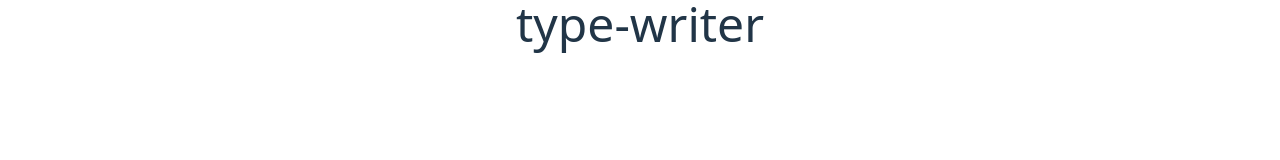
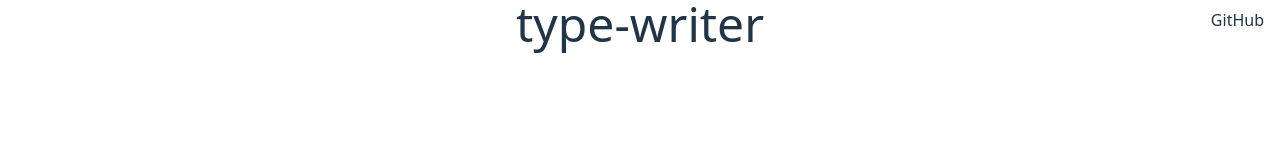
Before and after one commit to Oshimani/type-writer, a Svelte app: page / in a window 1280 px wide. Shown: the top 160 px of the page. Built offline with nearby package versions, Linux system fonts and the light colour scheme.

Commit message:
added link to repo

```diff
--- a/index.html
+++ b/index.html
@@ -1,7 +1,8 @@
-<!DOCTYPE html>
+<!doctype html>
 <html lang="en">
 	<head>
 		<meta charset="UTF-8" />
+		<link rel="shortcut icon" href="https://avatars3.githubusercontent.com/u/19518999?s=460&v=4" />
 		<meta name="viewport" content="width=device-width, initial-scale=1.0" />
 		<title>type-writer</title>
 	</head>
--- a/src/App.svelte
+++ b/src/App.svelte
@@ -1,6 +1,7 @@
 <script lang="ts">
 	import { challenges } from "./assets/challenges"
 	import Game from "./lib/Game.svelte"
+	import GitHub from "./lib/GitHub.svelte"
 	import Score from "./lib/Score.svelte"
 	import type { Results } from "./models/results"
 
@@ -35,7 +36,7 @@
 	<svelte:component this={component} {...props} />
 </main>
 
-<!-- test -->
+<GitHub />
 
 <style>
 </style>
--- /dev/null
+++ b/src/lib/GitHub.svelte
@@ -0,0 +1,3 @@
+<div class="absolute top-2 right-4">
+	<a href="https://github.com/Oshimani/type-writer">GitHub</a>
+</div>
```
Also changed, not shown: 1 other file (tests, documents, lock files or other folders).
